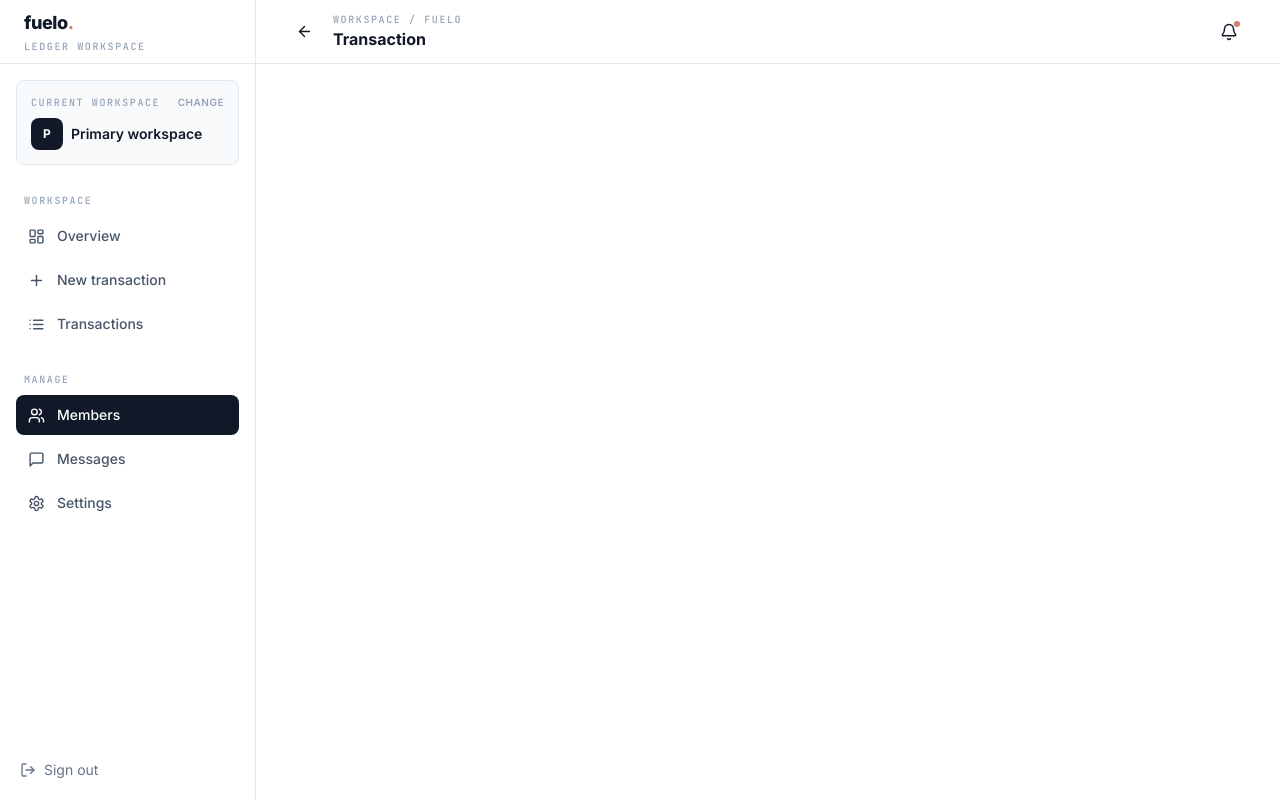
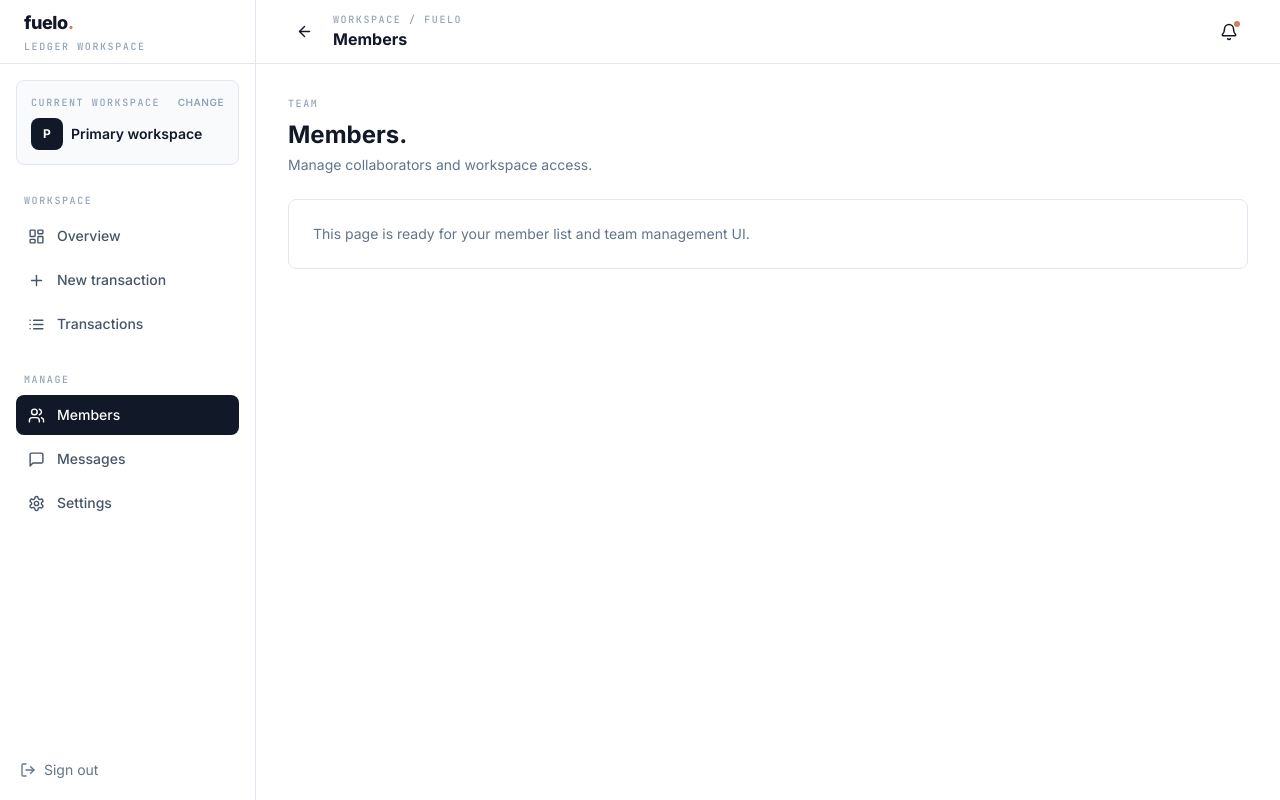
Before and after one commit to meojaswi/Fuelo, a React (Vite) app in the folder frontend/: page /members in a window 1280 px wide. Built offline with nearby package versions, Linux system fonts and the light colour scheme; no server answers; sample sign-in values are in the browser's storage.

Commit message:
Add Members page and update routing in AppShell and TopBar

```diff
--- a/frontend/src/layouts/AppShell.jsx
+++ b/frontend/src/layouts/AppShell.jsx
@@ -19,6 +19,7 @@ import NewTransactionPage from "../pages/NewTransactionPage";
 import TransactionListPage from "../pages/TransactionListPage";
 import TransactionDetailPage from "../pages/TransactionDetailPage";
 import MessagesPage from "../pages/MessagesPage";
+import MembersPage from "../pages/MembersPage";
 import WorkspacesPage from "../pages/WorkspacesPage";
 import SettingsPage from "../pages/SettingsPage";
 
@@ -37,10 +38,15 @@ export default function AppShell() {
           </Link>
         </div>
         <div className="p-4">
-          <Link to="/workspaces" className="block mb-7 rounded-[8px] border border-slate-200 bg-slate-50 p-3.5 hover:border-slate-300 transition group">
+          <Link
+            to="/workspaces"
+            className="block mb-7 rounded-[8px] border border-slate-200 bg-slate-50 p-3.5 hover:border-slate-300 transition group"
+          >
             <div className="flex items-center justify-between">
               <p className="mono-label">Current workspace</p>
-              <span className="text-[10px] text-slate-400 group-hover:text-fuelo-ink font-semibold uppercase tracking-wider">Change</span>
+              <span className="text-[10px] text-slate-400 group-hover:text-fuelo-ink font-semibold uppercase tracking-wider">
+                Change
+              </span>
             </div>
             <div className="mt-2 flex items-center gap-2">
               <span className="grid h-8 w-8 place-items-center rounded-[8px] bg-fuelo-ink text-xs font-bold text-white">
@@ -77,6 +83,7 @@ export default function AppShell() {
             <Route path="/transactions/new" element={<NewTransactionPage />} />
             <Route path="/transactions" element={<TransactionListPage />} />
             <Route path="/transactions/:id" element={<TransactionDetailPage />} />
+            <Route path="/members" element={<MembersPage />} />
             <Route path="/messages" element={<MessagesPage />} />
             <Route path="/workspaces" element={<WorkspacesPage />} />
             <Route path="/settings" element={<SettingsPage />} />
--- a/frontend/src/layouts/TopBar.jsx
+++ b/frontend/src/layouts/TopBar.jsx
@@ -4,6 +4,10 @@ const map = {
   "/": "Overview",
   "/transactions": "Transactions",
   "/transactions/new": "New transaction",
+  "/members": "Members",
+  "/messages": "Messages",
+  "/workspaces": "Workspaces",
+  "/settings": "Settings",
 };
 export default function TopBar() {
   const l = useLocation(),
@@ -19,7 +23,7 @@ export default function TopBar() {
         )}
         <div>
           <p className="mono-label hidden sm:block">Workspace / Fuelo</p>
-          <h1 className="font-bold">{map[l.pathname] || "Transaction"}</h1>
+          <h1 className="font-bold">{map[l.pathname] || "Page"}</h1>
         </div>
       </div>
       <button className="relative rounded-[8px] p-2.5 hover:bg-slate-100">
--- /dev/null
+++ b/frontend/src/pages/MembersPage.jsx
@@ -0,0 +1,17 @@
+export default function MembersPage() {
+  return (
+    <div className="space-y-6">
+      <div>
+        <p className="mono-label">Team</p>
+        <h2 className="mt-2 text-2xl font-bold">Members.</h2>
+        <p className="mt-1 text-sm text-slate-500">Manage collaborators and workspace access.</p>
+      </div>
+
+      <div className="panel p-6">
+        <p className="text-sm text-slate-500">
+          This page is ready for your member list and team management UI.
+        </p>
+      </div>
+    </div>
+  );
+}
```
